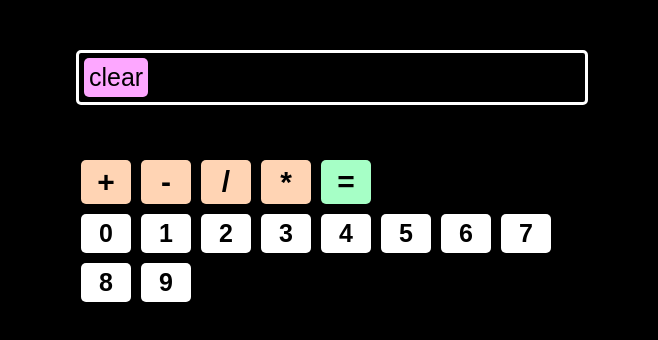
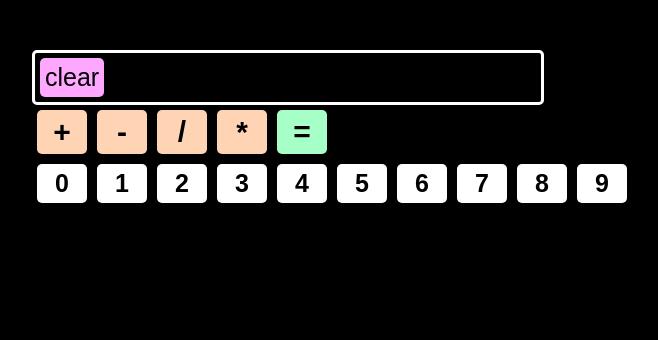
Before and after one commit to solenedel/React-calculator, a React (Create React App) app: page / in a window 1280 px wide. Shown: the top 340 px of the page, without its empty margins (308-966 px from the left). Built offline with nearby package versions, Linux system fonts and the light colour scheme.

Commit message:
change file structure & remove OperationKeys component

```diff
--- a/src/App.jsx
+++ b/src/App.jsx
@@ -1,6 +1,7 @@
 import React, { useState } from "react";
-import CalculatorKeys from "./components/CalculatorKeys";
-import Output from "./components/Output";
+import NumberKeys from "./CalculatorKeys/NumberKeys";
+import OperationKeys from "./CalculatorKeys/OperationKeys";
+import Output from "./Output";
 
 function App() {
   const [numsArray, setNumsArray] = useState([]);
@@ -9,7 +10,8 @@ function App() {
   return (
     <div className="App">
       <Output />
-      <CalculatorKeys />
+      <OperationKeys />
+      <NumberKeys />
     </div>
   );
 }
--- a/src/components/CalculatorKeys.jsx
+++ /dev/null
@@ -1,14 +0,0 @@
-import React from "react";
-import OperationKeys from "./OperationKeys";
-import NumberKeys from "./NumberKeys";
-
-const CalculatorKeys = () => {
-  return (
-    <div id="calculator-keys">
-      <OperationKeys />
-      <NumberKeys />
-    </div>
-  );
-};
-
-export default CalculatorKeys;
```
Also changed, not shown: src/CalculatorKeys/CalculatorKeys.jsx (added, +14 -0 lines), src/CalculatorKeys/NumberKeys.jsx (renamed from src/components/NumberKeys.jsx), src/CalculatorKeys/OperationKeys.jsx (renamed from src/components/OperationKeys.jsx), src/Output.jsx (renamed from src/components/Output.jsx).
